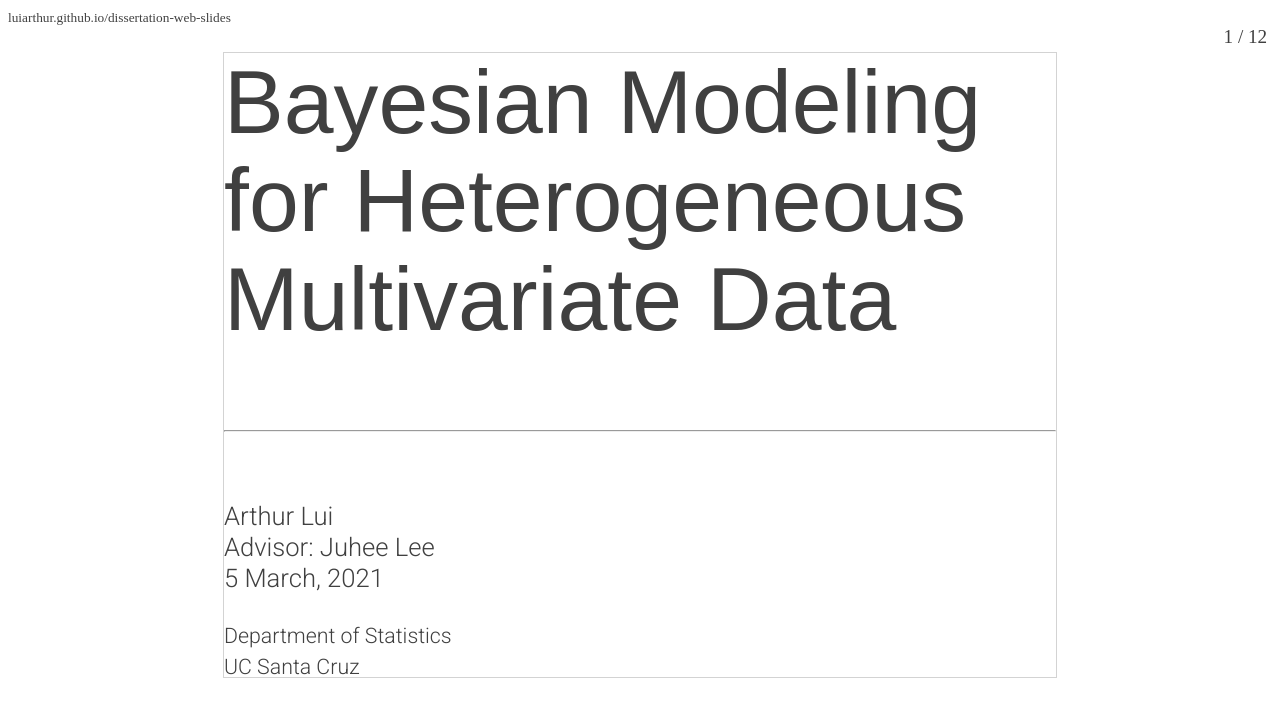
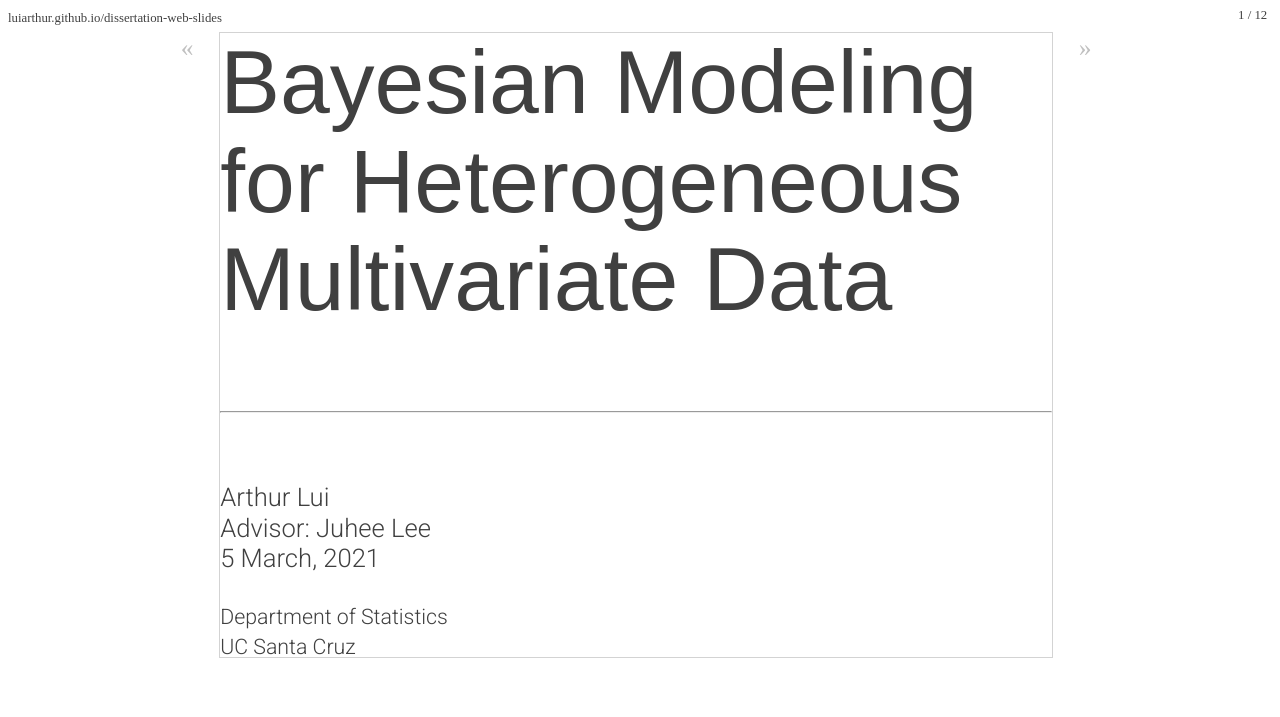
Before and after one commit to luiarthur/dissertation-web-slides, a Jekyll site: the page built from index.md, in a window 1280 px wide. Shown: the top 717 px of the page. Built offline with Jekyll 4.4.1, drawn with Linux system fonts in a browser that asks for light colours; some web fonts are replaced; our own code applies the rules of GitHub Pages for plain Markdown files; comment, search, counter and statistics services are not loaded.

```diff
--- a/_layouts/default.html
+++ b/_layouts/default.html
@@ -2,12 +2,27 @@
 <html lang="en">
 {% include head.html %}
 <body>
-  <small>
-    luiarthur.github.io/dissertation-web-slides
-  </small>
-  <div class="slide-deck {% if page.dev %} hint {% endif %}">
-    {{ content }}
+  <div id="slides-navbar">
+    <span id="slides-link">
+      luiarthur.github.io/dissertation-web-slides
+    </span>
+    <span id="page-counter"></span>
   </div>
+
+  <div class="slide-container">
+    <div class="control-panel left-panel">
+      <a class='arrow'>&laquo;</a>
+    </div>
+
+    <div class="slide-deck {% if page.dev %} hint {% endif %}">
+      {{ content }}
+    </div>
+
+    <div class="control-panel right-panel">
+      <a class='arrow'>&raquo;</a>
+    </div>
+  </div>
+
   <br><br><br><br>
   <div class="footer">
     {% include footer.html %}
--- a/assets/css/basic.css
+++ b/assets/css/basic.css
@@ -1,6 +1,7 @@
 :root {
   --main-width: 65vw; /* 65vw is best for 16:9 screens. for 4:3 screens, try 100vw. */
-  --main-margin-top: 2vw;
+  --side-panel-width: calc((98vw - var(--main-width)) / 2);
+  --main-margin-top: 0.5vw;
   --main-font-size: 2vw;
   --title-slide-font: 'News Cycle', sans-serif;
   /* using serif font. */
@@ -12,23 +13,47 @@
   */
   --author-info-font: 'Roboto', sans-serif;
   --main-font-color: #404040;
+  --nav-font-size: 1vw;
 }
 body * {
   color: var(--main-font-color);
+}
+.slide-container {
+  margin-top: var(--main-margin-top);
 }
 div.footer {
   width: var(--main-width);
   margin: auto;
 }
+div.left-panel {
+  text-align: right;
+  float: left;
+  width: var(--side-panel-width);
+}
+div.right-panel {
+  text-align: left;
+  float: left;
+  width: var(--side-panel-width);
+}
+.control-panel .arrow {
+  padding: 2vw;
+  font-size: 2vw;
+  color: silver;
+}
+a.arrow:hover {
+  color: blue;
+  cursor: pointer;
+  font-size: 2.2vw;
+}
+.slide-deck {
+  float: left;
+  width: var(--main-width);
+  height: calc(var(--main-width) * 0.75);
+  /*margin: auto;*/
+  margin-bottom: 0vw;
+}
 .slide-deck.hint {
   border: solid 1px lightgrey;
-}
-.slide-deck {
-   width: var(--main-width);
-   height: calc(var(--main-width) * 0.75);
-   margin: auto;
-   margin-top: var(--main-margin-top);
-   margin-bottom: 0vw;
 }
 section h1, section h2, section h3, section h4, section h5, section h6 {
   margin-top: 0;
@@ -65,8 +90,11 @@ section.title-slide h2 {
 section {
   display: none;
 }
+#slides-link {
+  font-size: var(--nav-font-size);
+}
 #page-counter {
-  font-size: 1.5vw;
+  font-size: var(--nav-font-size);
   position: absolute;
   right: 1vw;
 }
--- a/assets/js/index.js
+++ b/assets/js/index.js
@@ -1,5 +1,5 @@
 import 'https://code.jquery.com/jquery-3.5.1.min.js'
-import { handleDirection, Slider } from './pager.js'
+import { setUrlParam, handleDirection, Slider } from './pager.js'
 import './citefrombib.min.js'
 import "https://cdn.jsdelivr.net/npm/katex@0.12.0/dist/katex.min.js"
 import "https://cdn.jsdelivr.net/npm/katex@0.12.0/dist/contrib/auto-render.min.js"
@@ -15,16 +15,18 @@ $(document).on("keydown", function (e) {
   console.log("handling keydown")
   handleDirection(e, slider)
 });
-$("#current-page").on("swipeleft", function (e) {
-  console.log("handling left swipe")
-  handleSwipeLeft(e, slider)
-});
 
-$("#current-page").on("swiperight", function (e) {
-  console.log("handling right swipe")
-  handleSwipeRight(e, slider)
-});
+$(".left-panel a.arrow").click(() => {
+  console.log("left arrow clicked!")
+  slider.decrement()
+  setUrlParam(slider)
+})
 
+$(".right-panel a.arrow").click(() => {
+  console.log("right arrow clicked!")
+  slider.increment()
+  setUrlParam(slider)
+})
 
 // citefrombib
 citefrombib.make()
@@ -41,3 +43,5 @@ $(document).ready(function () { // this need jquery
     ]
   });
 });
+
+// export handleDirection
--- a/assets/js/pager.js
+++ b/assets/js/pager.js
@@ -77,8 +77,7 @@ export function handleDirection(e, slider) {
 // Page counter.
 export function makePager() {
   const pager = `
-  <div id="page-counter">
     <span id="current-page"></span> / <span id="total-pages"></span>
-  </div>`
-  $('.slide-deck').before(pager)
+    `
+  $('#page-counter').html(pager)
 }
```
